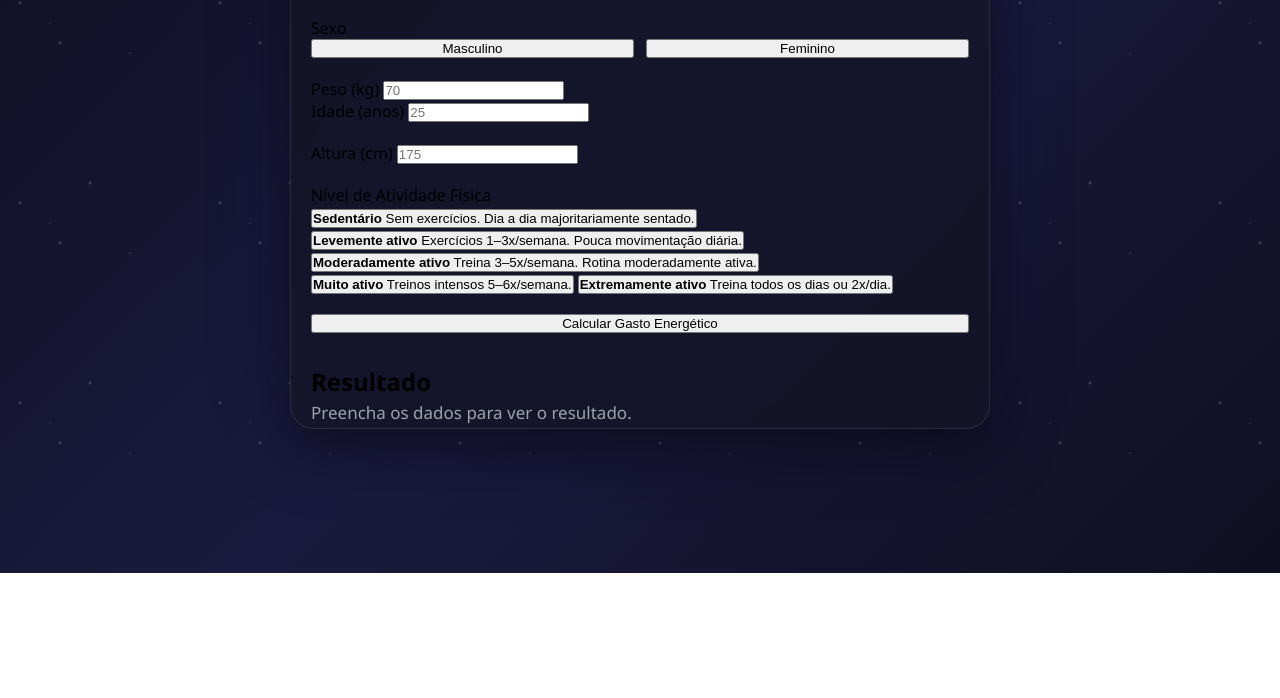
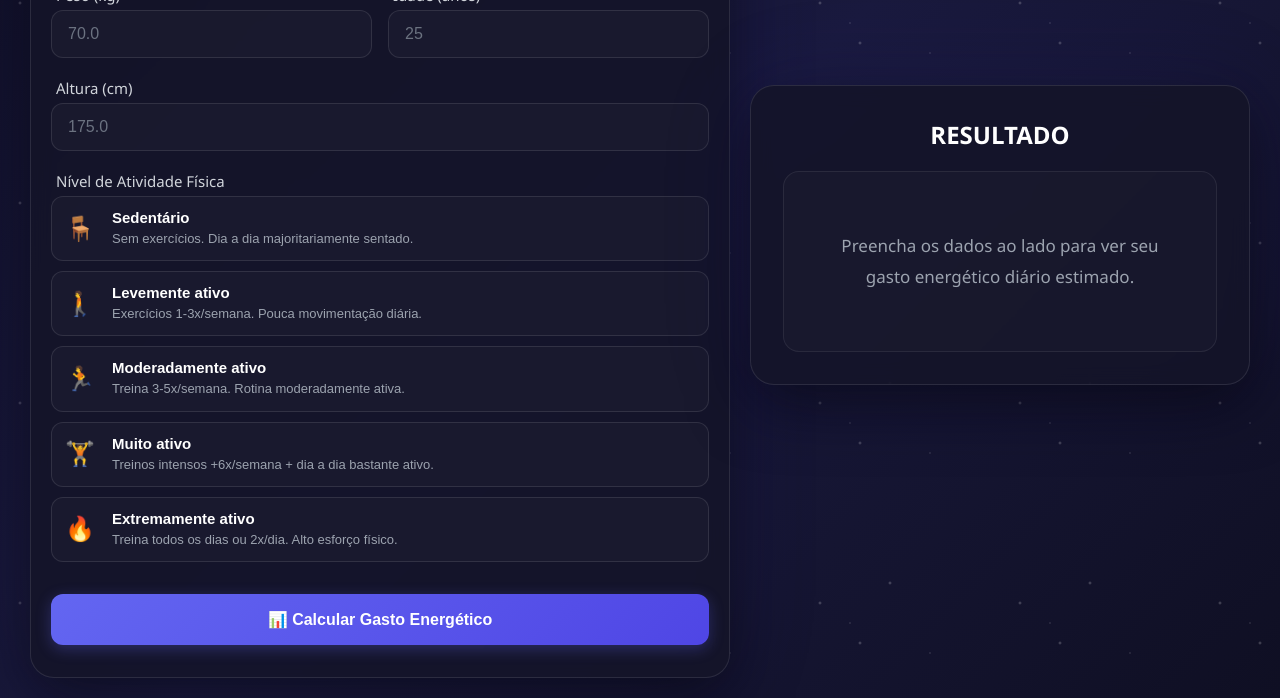
Before and after one commit to leocampelo-dev/Projeto_Calculadora_gasto_energ-tico, a plain HTML site: page index.html in a window 1280 px wide. Shown: the part 227-925 px from the top of the page. Before the commit the page ends 800 px from the top, so only its background shows below. Drawn offline with Linux system fonts and the light colour scheme.

Commit message:
index.html adicionado nova section e mudança nos containers

```diff
--- a/index.html
+++ b/index.html
@@ -9,47 +9,46 @@
 </head>
 
 <body>
-
+    <div class="container">
         <main class="calculator">
 
             <header>
             <h1>Calculadora de gasto energético diário</h1>
-    <p>Descubra quantas calorias seu corpo precisa por dia</p>
+            <p>Descubra quanto de calorias você gasta por dia!</p>
             </header>
 
             <section class="form-section">
+
             <form>
 
-      <!-- SEXO -->
-      <div class="form-group">
-        <label>Sexo</label>
-
+                <!-- Sexo -->
+                <div class="input">
+                    <label class="form-label">Sexo</label>
                     <div class="button-group">
-          <button type="button" class="btn-option" data-sex="male">
+                        <button type="button" class="option-btn" data-option="masculino">
                             Masculino
                         </button>
-
-          <button type="button" class="btn-option" data-sex="female">
+                        <button type="button" class="option-btn" data-option="feminino">
                             Feminino
                         </button>
                     </div>
                 </div>
 
-      <!-- PESO E IDADE -->
-      <div class="form-row">
-        <div class="input-infos">
-          <label for="weight">Peso (kg)</label>
+                <!-- Peso e Idade na mesma linha -->
+                <div class="input-row">
+                    <div class="input">
+                        <label for="weight" class="form-label">Peso (kg)</label>
                         <input
                             type="number"
                             id="weight"
                             name="weight"
-            placeholder="70"
+                            placeholder="70.0"
                             required
                         >
                     </div>
 
-        <div class="input-infos">
-          <label for="age">Idade (anos)</label>
+                    <div class="input">
+                        <label for="age" class="form-label">Idade (anos)</label>
                         <input
                             type="number"
                             id="age"
@@ -60,69 +59,86 @@
                     </div>
                 </div>
 
-      <!-- ALTURA -->
-      <div class="input-infos">
-        <label for="height">Altura (cm)</label>
+                <!-- Altura -->
+                <div class="input">
+                    <label for="height" class="form-label">Altura (cm)</label>
                     <input
                         type="number"
                         id="height"
                         name="height"
-          placeholder="175"
+                        placeholder="175.0"
                         required
                     >
                 </div>
 
-      <!-- NÍVEL DE ATIVIDADE -->
-      <div class="form-group">
-        <label>Nível de Atividade Física</label>
+                <!-- Nível de Atividade Física -->
+                <div class="input">
+                    <label class="form-label">Nível de Atividade Física</label>
+                    <div class="activity-options">
 
-        <div class="activity-list">
-
-          <button type="button" class="activity-card" data-activity="1.2">
+                        <button type="button" class="activity-btn" data-activity="sedentario">
+                            <span class="icon">🪑</span>
+                            <div class="activity-info">
                                 <strong>Sedentário</strong>
-            <span>Sem exercícios. Dia a dia majoritariamente sentado.</span>
+                                <small>Sem exercícios. Dia a dia majoritariamente sentado.</small>
+                            </div>
                         </button>
 
-          <button type="button" class="activity-card" data-activity="1.375">
+                        <button type="button" class="activity-btn" data-activity="leve">
+                            <span class="icon">🚶</span>
+                            <div class="activity-info">
                                 <strong>Levemente ativo</strong>
-            <span>Exercícios 1–3x/semana. Pouca movimentação diária.</span>
+                                <small>Exercícios 1-3x/semana. Pouca movimentação diária.</small>
+                            </div>
                         </button>
 
-          <button type="button" class="activity-card" data-activity="1.55">
+                        <button type="button" class="activity-btn" data-activity="moderado">
+                            <span class="icon">🏃</span>
+                            <div class="activity-info">
                                 <strong>Moderadamente ativo</strong>
-            <span>Treina 3–5x/semana. Rotina moderadamente ativa.</span>
+                                <small>Treina 3-5x/semana. Rotina moderadamente ativa.</small>
+                            </div>
                         </button>
 
-          <button type="button" class="activity-card" data-activity="1.725">
+                        <button type="button" class="activity-btn" data-activity="muito">
+                            <span class="icon">🏋️</span>
+                            <div class="activity-info">
                                 <strong>Muito ativo</strong>
-            <span>Treinos intensos 5–6x/semana.</span>
+                                <small>Treinos intensos +6x/semana + dia a dia bastante ativo.</small>
+                            </div>
                         </button>
 
-          <button type="button" class="activity-card" data-activity="1.9">
+                        <button type="button" class="activity-btn" data-activity="extremo">
+                            <span class="icon">🔥</span>
+                            <div class="activity-info">
                                 <strong>Extremamente ativo</strong>
-            <span>Treina todos os dias ou 2x/dia.</span>
+                                <small>Treina todos os dias ou 2x/dia. Alto esforço físico.</small>
+                            </div>
                         </button>
 
                     </div>
                 </div>
 
-      <!-- BOTÃO PRINCIPAL -->
-      <button type="submit" class="btn-primary">
-        Calcular Gasto Energético
+                <button type="submit" class="submit-btn">
+                    📊 Calcular Gasto Energético
                 </button>
 
             </form>
+
             </section>
+        </main>
+            <!-- CARD DE RESULTADO SEPARADO -->
+            <aside class="result-card">
+                <h2>RESULTADO</h2>
+                <div class="result-content">
+                    <p id="result-text">
+                        Preencha os dados ao lado para ver seu <br> gasto energético diário estimado.
+                    </p>
+                </div>
+            </aside>
+            </div>
+    </div>
 
-  <!-- RESULTADO -->
-  <section class="result-section">
-    <h2>Resultado</h2>
-    <p id="result-text">
-      Preencha os dados para ver o resultado.
-    </p>
-  </section>
-
-</main>
-
+    <script src="script.js"></script>
 </body>
 </html>
```
Lines whose indentation alone changed are shown as unchanged.
